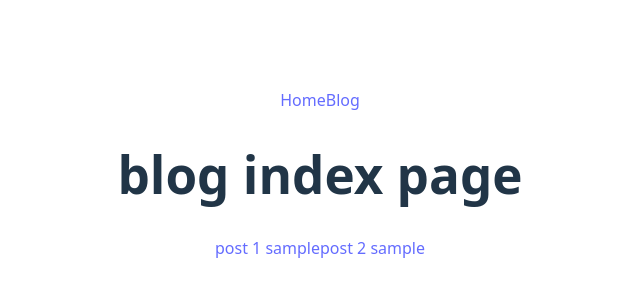
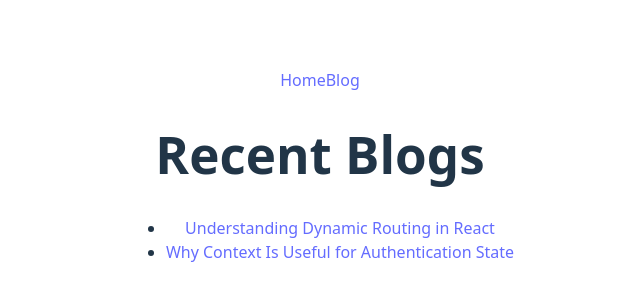
Before and after one commit to magali-la/dynamic-routing, a React (Vite) app: page /blog in a window 1280 px wide. Shown: the part 226-526 px from the top of the page, without its empty margins (320-960 px from the left). Built offline with nearby package versions, Linux system fonts and the light colour scheme.

Commit message:
feat(blog index): import and map posts data into a list with a relative link to the slug of each post

```diff
--- a/src/pages/BlogIndex.tsx
+++ b/src/pages/BlogIndex.tsx
@@ -1,12 +1,21 @@
 import { Link } from "react-router";
+import { posts } from "../lib/posts";
 
 export default function BlogIndex() {
 
     return (
         <>
-            <h1>blog index page</h1>
-            <Link to="/blog/post1">post 1 sample</Link>
-            <Link to="/blog/post2">post 2 sample</Link>
+            <h1>Recent Blogs</h1>
+            <ul>
+                {/* map posts into a list item with a link */}
+                {posts.map((post) => (
+                    // set a key for the item
+                    <li key={post.id}>
+                        {/* the link is a relative path without a forward slash so react knows this link is relative to where user currently is in the /blog path for BlogIndex being the "home" of that path */}
+                        <Link to={post.slug}>{post.title}</Link>
+                    </li>
+                ))}
+            </ul>
         </>
     )
 }
```
